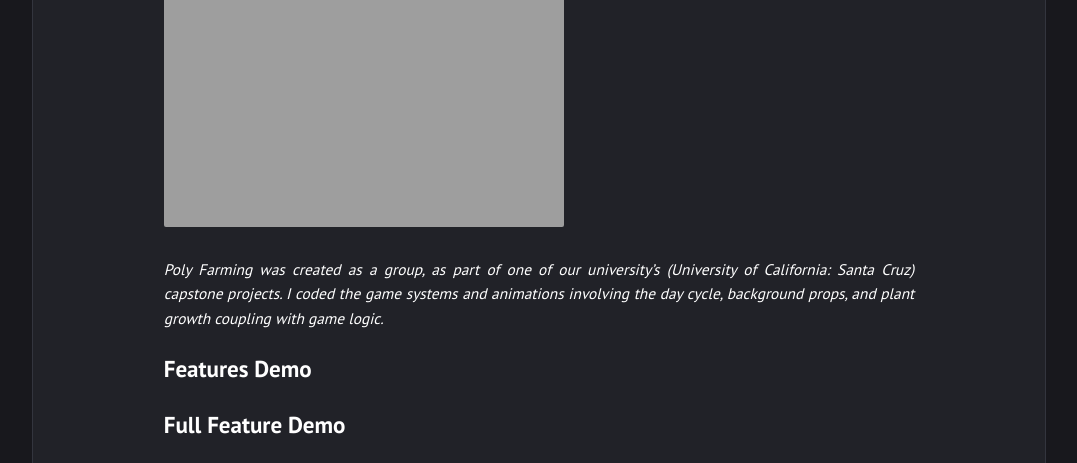
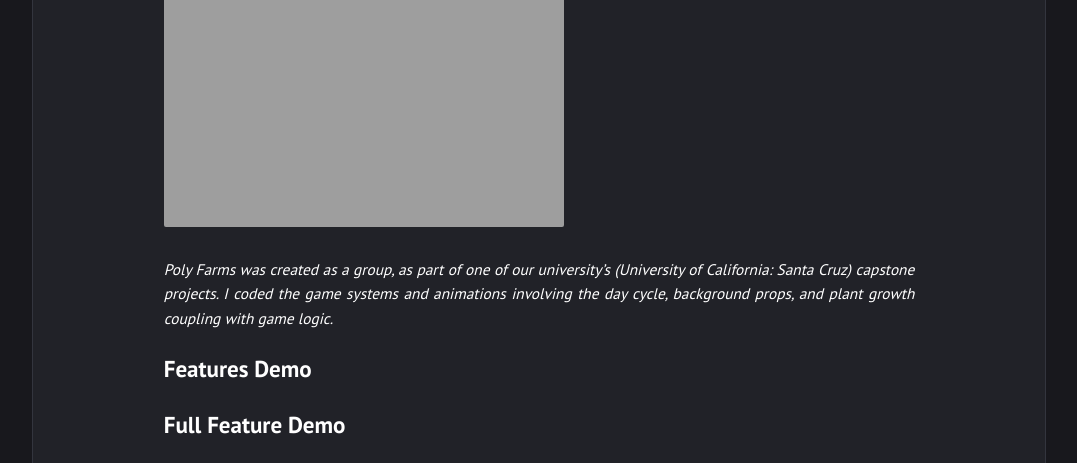
Before and after one commit to isaacwkm/isaacwkm.github.io, a Jekyll site: the page built from _posts/2024-11-22-PolyFarms.md, in a window 1280 px wide and 900 px high, scrolled down 959 px, cut to the strip 0-463 px from the top of the window. Shown: the whole strip, without its empty margins (101-1178 px from the left). Built offline with Jekyll 4.4.1, drawn with Linux system fonts in a browser that asks for light colours; some of the changed text lies outside the part shown.

Commit message:
updated project name

```diff
--- a/_posts/2024-11-22-PolyFarming.md
+++ b/_posts/2024-11-22-PolyFarms.md
@@ -1,5 +1,5 @@
 ---
-title:  "Poly Farming: &nbsp;Programming, &nbsp;Technical Art - <i>Nov 2025</i>"
+title:  "Poly Farms: &nbsp;Programming, &nbsp;Technical Art - <i>Nov 2025</i>"
 layout: post
 categories: Portfolio
 date: 2024-11-22
@@ -15,7 +15,7 @@
 
 ![Gif Preview](https://isaacwkm.github.io/assets/images/2024-12-25-PolyFarmPost/gifPreview.gif)
 
-*Poly Farming was created as a group, as part of one of our university's (University of California: Santa Cruz) capstone projects. I coded the game systems and animations involving the day cycle, background props, and plant growth coupling with game logic.*
+*Poly Farms was created as a group, as part of one of our university's (University of California: Santa Cruz) capstone projects. I coded the game systems and animations involving the day cycle, background props, and plant growth coupling with game logic.*
 
 ## Features Demo
 
```
